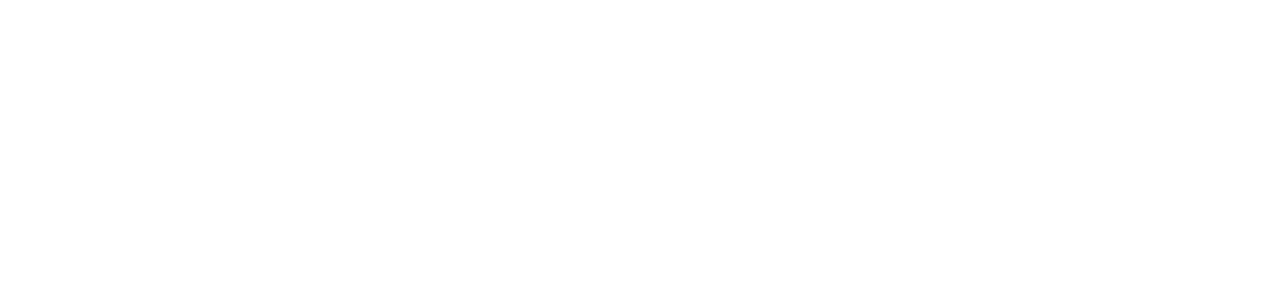
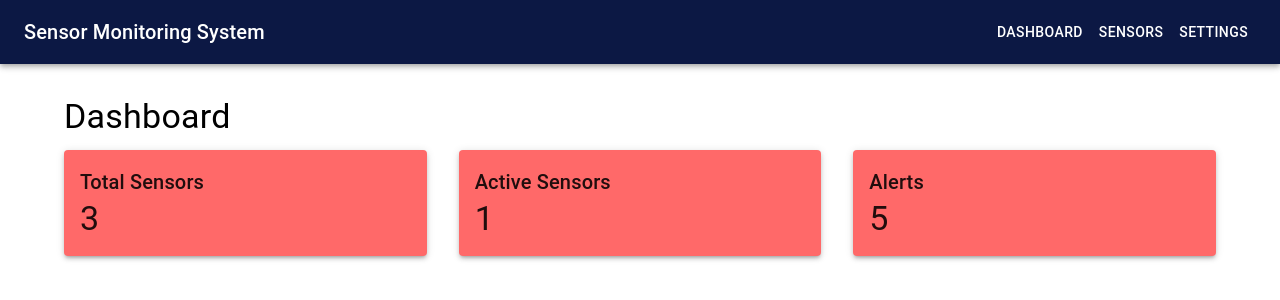
Before and after one commit to ShehanChamudith/Sensor-Monitoring-System, a React (Create React App) app in the folder client/: page /dashboard in a window 1280 px wide. Shown: the top 300 px of the page. Built offline with nearby package versions, Linux system fonts and the light colour scheme.

Commit message:
installed react router dom

```diff
--- a/client/package.json
+++ b/client/package.json
@@ -3,11 +3,16 @@
   "version": "0.1.0",
   "private": true,
   "dependencies": {
+    "@emotion/react": "^11.11.4",
+    "@emotion/styled": "^11.11.5",
+    "@mui/icons-material": "^5.15.20",
+    "@mui/material": "^5.15.20",
     "@testing-library/jest-dom": "^5.17.0",
     "@testing-library/react": "^13.4.0",
     "@testing-library/user-event": "^13.5.0",
     "react": "^18.3.1",
     "react-dom": "^18.3.1",
+    "react-router-dom": "^6.23.1",
     "react-scripts": "5.0.1",
     "web-vitals": "^2.1.4"
   },
--- a/client/src/App.js
+++ b/client/src/App.js
@@ -1,12 +1,43 @@
-import logo from './logo.svg';
-import './App.css';
+import React from "react";
+import { BrowserRouter as Router, Route, Routes, Link } from "react-router-dom";
+import { AppBar, Toolbar, Typography, Button, Container } from "@mui/material";
+import Dashboard from "./components/Dashboard";
+import Sensors from "./components/Sensors";
+import SensorDetails from "./components/SensorDetails";
+import Settings from "./components/Settings";
 
-function App() {
+const App = () => {
   return (
-    <div className="App">
+    <Router>
+      <div>
+        <AppBar position="static" sx={{ backgroundColor: "#0C1844" }}>
+          <Toolbar>
+            <Typography variant="h6" sx={{ flexGrow: 1 }}>
+              Sensor Monitoring System
+            </Typography>
+            <Button color="inherit" component={Link} to="/dashboard">
+              Dashboard
+            </Button>
+            <Button color="inherit" component={Link} to="/sensors">
+              Sensors
+            </Button>
+            <Button color="inherit" component={Link} to="/settings">
+              Settings
+            </Button>
+          </Toolbar>
+        </AppBar>
 
-    </div>
+        <Container sx={{ mt: 4 }}>
+          <Routes>
+            <Route path="/dashboard" element={<Dashboard />} />
+            <Route path="/sensors" element={<Sensors />} />
+            <Route path="/sensors/:id" element={<SensorDetails />} />
+            <Route path="/settings" element={<Settings />} />
+          </Routes>
+        </Container>
+      </div>
+    </Router>
   );
-}
+};
 
 export default App;
--- /dev/null
+++ b/client/src/components/Dashboard.jsx
@@ -0,0 +1,35 @@
+import React from 'react';
+import { Grid, Paper, Typography } from '@mui/material';
+
+const Dashboard = () => {
+  return (
+    <div>
+      <Typography variant="h4" gutterBottom>
+        Dashboard
+      </Typography>
+      <Grid container spacing={4}>
+  <Grid item xs={12} sm={6} md={4}>
+    <Paper elevation={3} sx={{ p: 2, backgroundColor: '#FF6969' }}>
+      <Typography variant="h6">Total Sensors</Typography>
+      <Typography variant="h4">3</Typography>
+    </Paper>
+  </Grid>
+  <Grid item xs={12} sm={6} md={4}>
+    <Paper elevation={3} sx={{ p: 2, backgroundColor: '#FF6969' }}>
+      <Typography variant="h6">Active Sensors</Typography>
+      <Typography variant="h4">1</Typography>
+    </Paper>
+  </Grid>
+  <Grid item xs={12} sm={6} md={4}>
+    <Paper elevation={3} sx={{ p: 2, backgroundColor: '#FF6969' }}>
+      <Typography variant="h6">Alerts</Typography>
+      <Typography variant="h4">5</Typography>
+    </Paper>
+  </Grid>
+</Grid>
+
+    </div>
+  );
+};
+
+export default Dashboard;
```
Also changed, not shown: 1 other file (tests, documents, lock files or other folders).
